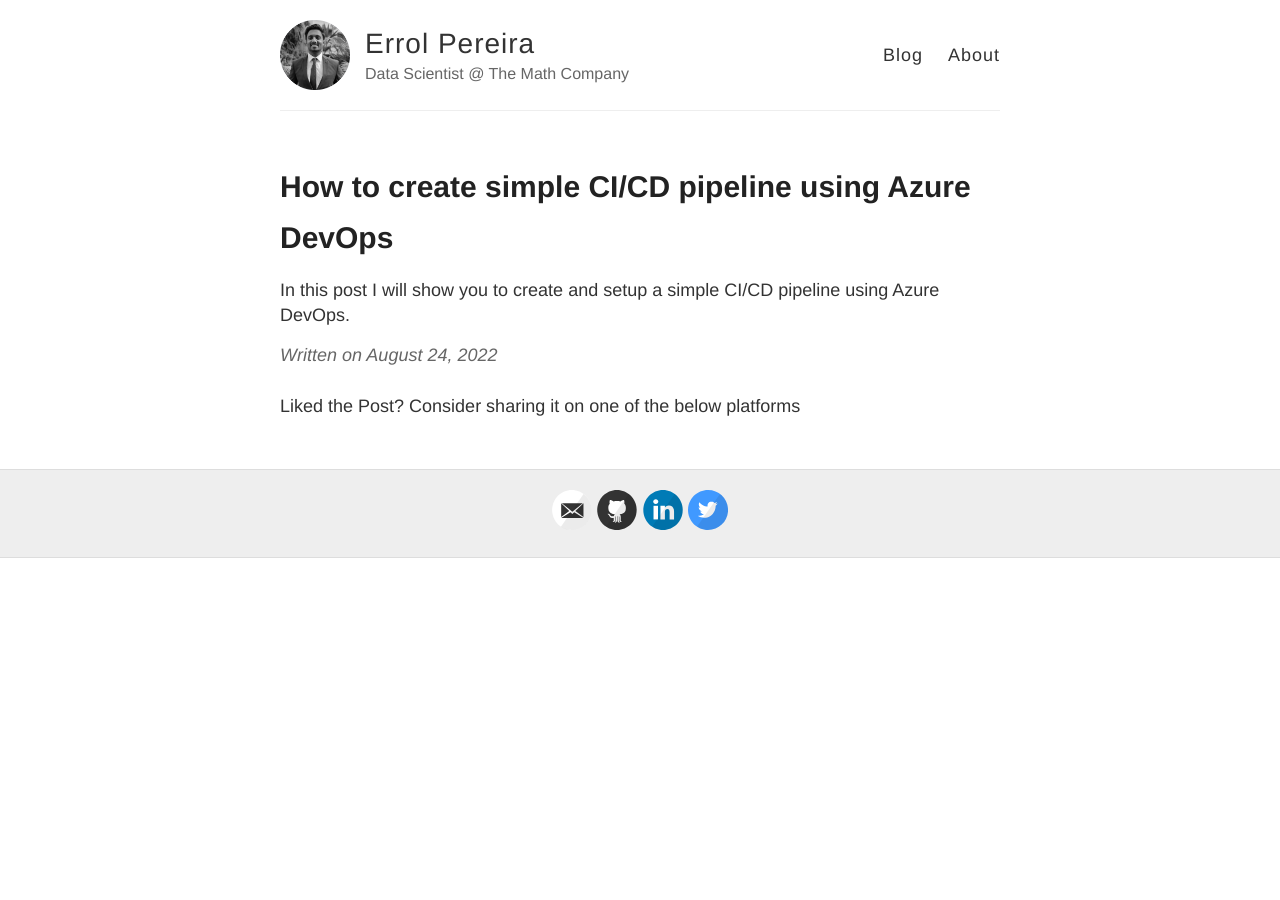
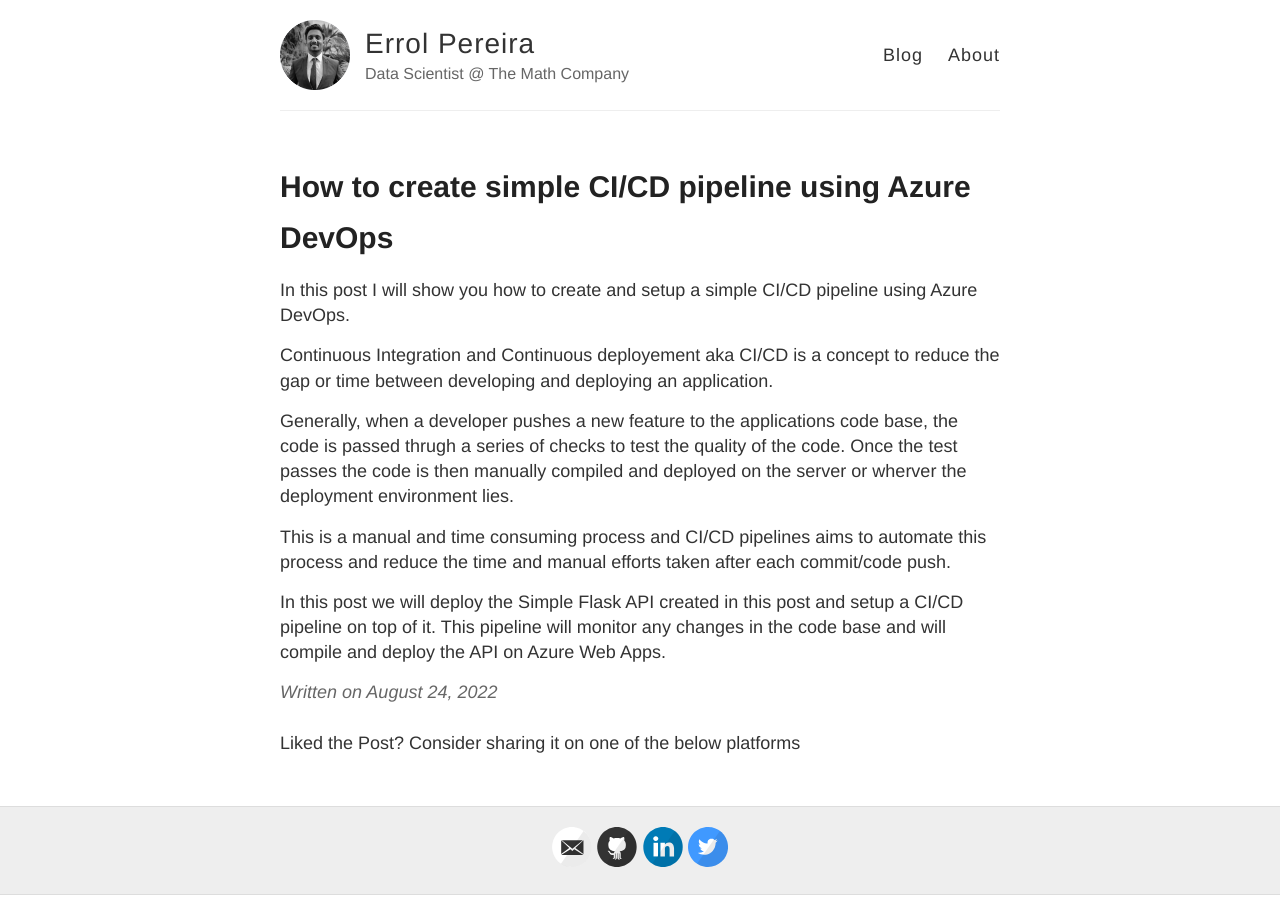
Before and after one commit to errolPereira/errolPereira.github.io, a Jekyll site: the page built from _posts/2022-08-24-how_to_create_CI_CD_pipeline_using_azure_devops.md, in a window 1280 px wide. Built offline with Jekyll 4.4.1, drawn with Linux system fonts in a browser that asks for light colours; comment, search, counter and statistics services are not loaded.

Commit message:
Update 2022-08-24-how_to_create_CI_CD_pipeline_using_azure_devops.md

```diff
--- a/_posts/2022-08-24-how_to_create_CI_CD_pipeline_using_azure_devops.md
+++ b/_posts/2022-08-24-how_to_create_CI_CD_pipeline_using_azure_devops.md
@@ -4,4 +4,12 @@
 category: 'CI/CD, Azure DevOps, pipelines, Continuous Integration, Continuous Development'
 title: How to create simple CI/CD pipeline using Azure DevOps
 ---
-In this post I will show you to create and setup a simple CI/CD pipeline using Azure DevOps.
+In this post I will show you how to create and setup a simple CI/CD pipeline using Azure DevOps.
+
+Continuous Integration and Continuous deployement aka CI/CD is a concept to reduce the gap or time between developing and deploying an application.
+
+Generally, when a developer pushes a new feature to the applications code base, the code is passed thrugh a series of checks to test the quality of the code. Once the test passes the code is then manually compiled and deployed on the server or wherver the deployment environment lies.
+
+This is a manual and time consuming process and CI/CD pipelines aims to automate this process and reduce the time and manual efforts taken after each commit/code push.
+
+In this post we will deploy the Simple Flask API created in this post and setup a CI/CD pipeline on top of it. This pipeline will monitor any changes in the code base and will compile and deploy the API on Azure Web Apps.
```
